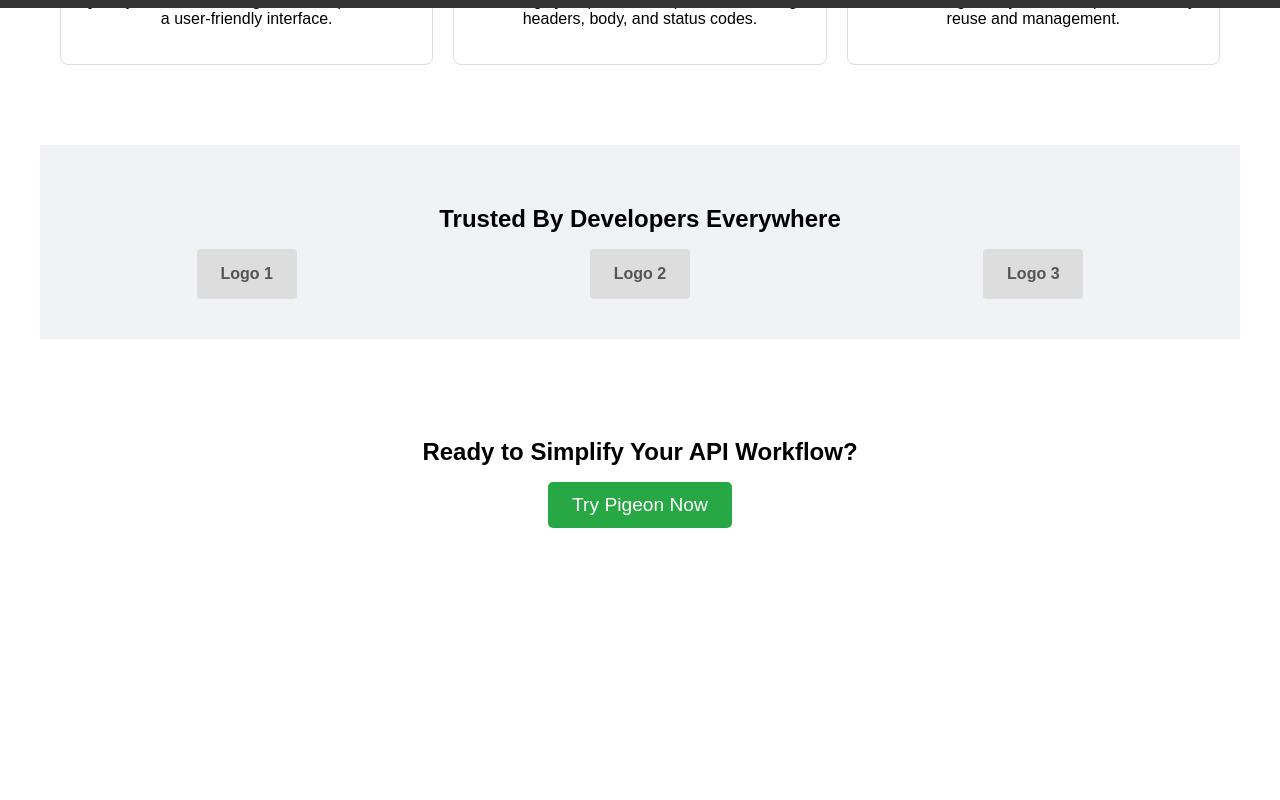
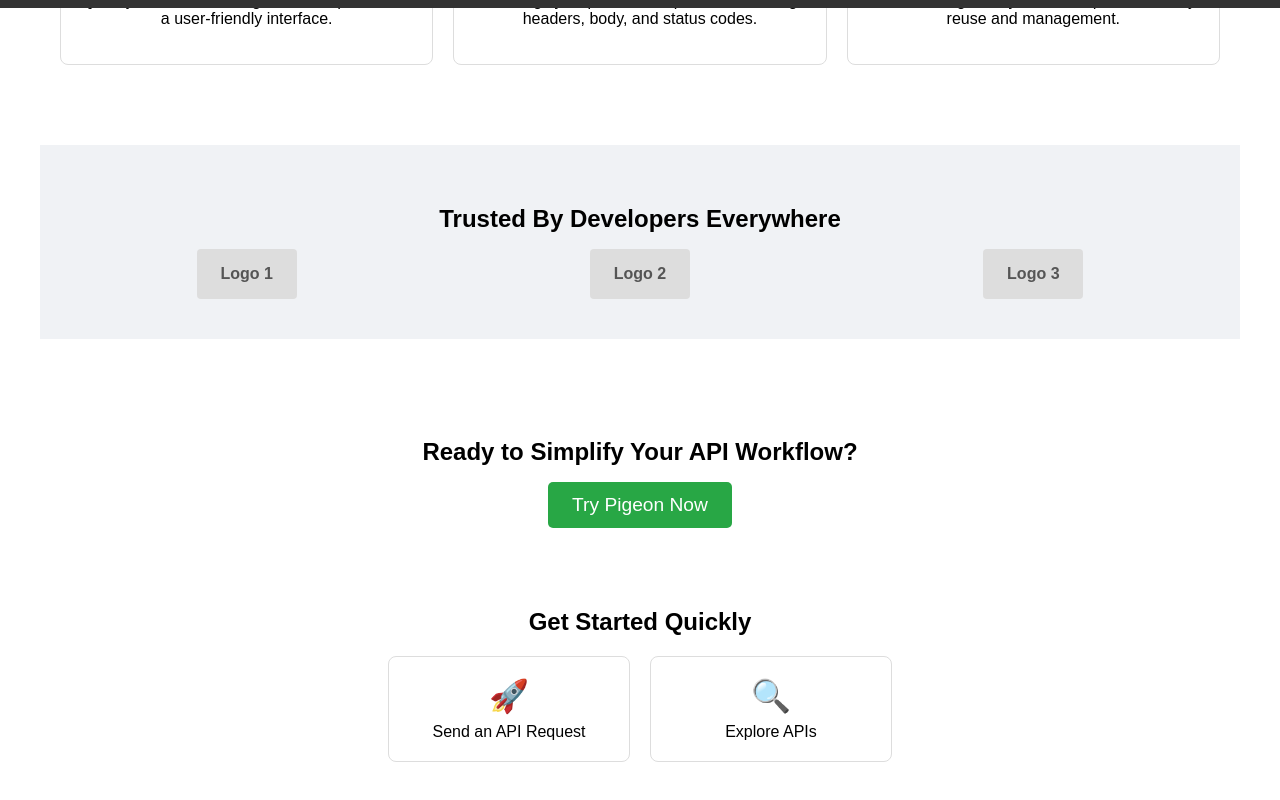
Before and after one commit to Ranshiv/Pigeon, a React (Create React App) app in the folder client/: page / in a window 1280 px wide. Shown: the part 792-1592 px from the top of the page. Before the commit the page ends 1380 px from the top, so only its background shows below. Built offline with nearby package versions, Linux system fonts and the light colour scheme.

Commit message:
Fifth Commit

```diff
--- a/client/src/components/Home.css
+++ b/client/src/components/Home.css
@@ -1,11 +1,10 @@
 /* client/src/components/Home.css */
+/* Styles from original Home.css */
 .home-container {
     display: flex;
     flex-direction: column;
     align-items: center;
-    /* Center content horizontally */
     padding: 0;
-    /* Remove padding, as we'll add it to individual sections */
     width: 100%;
     font-family: sans-serif;
 }
@@ -16,19 +15,15 @@
     align-items: center;
     padding: 40px 20px;
     max-width: 1200px;
-    /* Limit width for better readability */
     width: 100%;
     background-color: #f0f2f5;
-    /* Light background */
     margin-bottom: 40px;
 }
 
 .hero-content {
     flex: 1;
-    /* Take up available space */
     margin-right: 40px;
-    /* Space between text and image */
-    text-align: left
+    text-align: left;
 }
 
 .hero h1 {
@@ -62,7 +57,6 @@
 .hero-image {
     flex: 1;
     max-width: 50%;
-    /* Ensure image doesn't overflow */
 }
 
 .hero-image img {
@@ -71,7 +65,6 @@
     display: block;
 }
 
-/* Features Section */
 .features {
     max-width: 1200px;
     width: 100%;
@@ -87,7 +80,6 @@
 .features-grid {
     display: grid;
     grid-template-columns: repeat(auto-fit, minmax(250px, 1fr));
-    /* Responsive grid */
     gap: 20px;
 }
 
@@ -104,14 +96,12 @@
     color: #007bff;
 }
 
-/* Trusted By Section */
 .trusted-by {
     max-width: 1200px;
     width: 100%;
     padding: 40px 20px;
     text-align: center;
     background-color: #f0f2f5;
-    /* Light background */
     margin-bottom: 40px;
 }
 
@@ -123,12 +113,10 @@
     display: flex;
     justify-content: space-around;
     flex-wrap: wrap;
-    /* Allow logos to wrap on smaller screens */
     gap: 20px;
 }
 
 .logo {
-    /* Style for your logo placeholders */
     width: 100px;
     height: 50px;
     background-color: #ddd;
@@ -140,7 +128,6 @@
     border-radius: 4px;
 }
 
-/* CTA Section */
 .cta {
     max-width: 1200px;
     width: 100%;
@@ -156,7 +143,6 @@
     padding: 12px 24px;
     font-size: 1.2em;
     background-color: #28a745;
-    /* Green color */
     color: white;
     border: none;
     border-radius: 5px;
@@ -166,21 +152,16 @@
 
 .cta-button:hover {
     background-color: #1e7e34;
-    /* Darker green */
 }
 
-/* Mobile responsiveness */
 @media (max-width: 768px) {
     .hero {
         flex-direction: column;
-        /* Stack content vertically */
         text-align: center;
-        /* Center text */
     }
 
     .hero-content {
         margin-right: 0;
-        /* Remove margin */
         margin-bottom: 20px;
     }
 
@@ -189,15 +170,58 @@
     }
 
     .hero-subtitle {
-        font-size: 1.2em
+        font-size: 1.2em;
     }
 
     .features-grid {
         grid-template-columns: 1fr;
-        /* Single column on small screens */
     }
 
     .hero-image {
         max-width: 100%;
     }
 }
+
+/* Styles from HomeSection.css */
+.home-section {
+    padding: 20px;
+    max-width: 1200px;
+    width: 100%;
+    text-align: center;
+    /* Center the content */
+    margin-bottom: 40px;
+    /* Add some spacing */
+
+}
+
+.home-options {
+    display: flex;
+    justify-content: center;
+    /* Center the options */
+    gap: 20px;
+    flex-wrap: wrap;
+    /* Allow wrapping on smaller screens */
+}
+
+.home-option {
+    border: 1px solid #ddd;
+    padding: 20px;
+    border-radius: 8px;
+    cursor: pointer;
+    transition: background-color 0.2s;
+    display: flex;
+    flex-direction: column;
+    align-items: center;
+    width: 200px;
+    background-color: white;
+    /* Explicitly set background */
+}
+
+.home-option:hover {
+    background-color: #f0f0f0;
+}
+
+.home-option span:first-child {
+    font-size: 2em;
+    margin-bottom: 0.5rem;
+}
--- a/client/src/components/Home.js
+++ b/client/src/components/Home.js
@@ -1,16 +1,13 @@
 // client/src/components/Home.js
 import React from 'react';
-import './Home.css';
-import { useNavigate } from 'react-router-dom'; // Import useNavigate
-
-// Placeholder image (replace with your own or a suitable API-related image)
-const placeholderImageUrl = 'https://via.placeholder.com/600x400?text=API+Illustration';
+import { useNavigate } from 'react-router-dom';
+import './Home.css'; // We'll combine the CSS too
 
 const Home = () => {
-    const navigate = useNavigate(); // Get the navigate function
+    const navigate = useNavigate();
 
     const handleGetStartedClick = () => {
-        navigate('/requests')
+        navigate('/workspace/home'); // Navigate to the Workspace Home
     };
 
     return (
@@ -18,15 +15,17 @@
             <section className="hero">
                 <div className="hero-content">
                     <h1>Build, Test, and Manage APIs with Pigeon</h1>
-                    <p className="hero-subtitle">
-                        The intuitive API platform for developers.
-                    </p>
+                    <p className="hero-subtitle">The intuitive API platform for developers.</p>
                     <button className="hero-button" onClick={handleGetStartedClick}>
                         Get Started
                     </button>
                 </div>
                 <div className="hero-image">
-                    <img src={placeholderImageUrl} alt="API Illustration" />
+                    {/* Placeholder image - Replace with your actual image */}
+                    <img
+                        src="https://via.placeholder.com/600x400?text=API+Illustration"
+                        alt="API Illustration"
+                    />
                 </div>
             </section>
 
@@ -34,29 +33,32 @@
                 <h2>Key Features</h2>
                 <div className="features-grid">
                     <div className="feature">
-                        {/* Replace with actual icons later */}
                         <div className="feature-icon">🚀</div>
                         <h3>Easy Request Creation</h3>
-                        <p>Quickly create and configure API requests with a user-friendly interface.</p>
+                        <p>
+                            Quickly create and configure API requests with a user-friendly interface.
+                        </p>
                     </div>
                     <div className="feature">
                         <div className="feature-icon">🔍</div>
                         <h3>Response Inspection</h3>
-                        <p>Thoroughly inspect API responses, including headers, body, and status codes.</p>
+                        <p>
+                            Thoroughly inspect API responses, including headers, body, and status
+                            codes.
+                        </p>
                     </div>
                     <div className="feature">
                         <div className="feature-icon">💾</div>
                         <h3>Save and Organize</h3>
                         <p>Save and organize your API requests for easy reuse and management.</p>
                     </div>
-                    {/* Add more features as needed */}
                 </div>
             </section>
 
             <section className="trusted-by">
                 <h2>Trusted By Developers Everywhere</h2>
-                {/* Replace with actual logos later */}
                 <div className="logos">
+                    {/* Replace with actual logos */}
                     <div className="logo">Logo 1</div>
                     <div className="logo">Logo 2</div>
                     <div className="logo">Logo 3</div>
@@ -65,7 +67,24 @@
 
             <section className="cta">
                 <h2>Ready to Simplify Your API Workflow?</h2>
-                <button className="cta-button" onClick={handleGetStartedClick}>Try Pigeon Now</button>
+                <button className="cta-button" onClick={handleGetStartedClick}>
+                    Try Pigeon Now
+                </button>
+            </section>
+
+            {/* Get Started Section (from HomeSection) */}
+            <section className="home-section">
+                <h2>Get Started Quickly</h2>
+                <div className="home-options">
+                    <div className="home-option" onClick={() => navigate('/workspace/workspaces/requests/new')}>
+                        <span>🚀</span>
+                        <span>Send an API Request</span>
+                    </div>
+                    <div className="home-option" onClick={() => navigate('/workspace/api-network')}>
+                        <span>🔍</span>
+                        <span>Explore APIs</span>
+                    </div>
+                </div>
             </section>
         </div>
     );
--- a/client/src/components/HomeSection.css
+++ /dev/null
@@ -1,31 +0,0 @@
-/* client/src/components/HomeSection.css */
-.home-section {
-    padding: 20px;
-}
-
-.home-options {
-    display: flex;
-    gap: 20px;
-}
-
-.home-option {
-    border: 1px solid #ddd;
-    padding: 20px;
-    border-radius: 8px;
-    cursor: pointer;
-    transition: background-color 0.2s;
-    display: flex;
-    flex-direction: column;
-    align-items: center;
-    width: 200px;
-
-}
-
-.home-option:hover {
-    background-color: #f0f0f0;
-}
-
-.home-option span:first-child {
-    font-size: 2rem;
-    margin-bottom: 0.5rem;
-}
--- a/client/src/components/HomeSection.js
+++ /dev/null
@@ -1,25 +0,0 @@
-// client/src/components/HomeSection.js
-import React from 'react';
-import './HomeSection.css';
-import { useNavigate } from 'react-router-dom';
-
-const HomeSection = () => {
-    const navigate = useNavigate();
-    return (
-        <div className="home-section">
-            <h2>Get Started</h2>
-            <div className="home-options">
-                <div className="home-option" onClick={() => navigate('/workspace/workspaces/requests/new')}>
-                    <span>🚀</span>
-                    <span>Send an API Request</span>
-                </div>
-                <div className="home-option" onClick={() => navigate('/workspace/api-network')}>
-                    <span>🔍</span>
-                    <span>Explore APIs</span>
-                </div>
-            </div>
-        </div>
-    );
-};
-
-export default HomeSection;
--- a/client/src/components/Navbar.js
+++ b/client/src/components/Navbar.js
@@ -7,8 +7,11 @@
     const navigate = useNavigate();
     const location = useLocation();
 
-    // Helper function to determine if a link is active
+    // Corrected isActive function: Use strict equality for '/'
     const isActive = (path) => {
+        if (path === '/') {
+            return location.pathname === '/'; // Only active for the exact home route
+        }
         return location.pathname.startsWith(path); // Use startsWith for nested routes
     };
 
@@ -19,7 +22,7 @@
             </div>
             <div className="navbar-links">
                 <span
-                    onClick={() => navigate('/workspace/home')}
+                    onClick={() => navigate('/')}
                     className={isActive('/workspace/home') ? 'active' : ''}
                 >
                     Home
```
